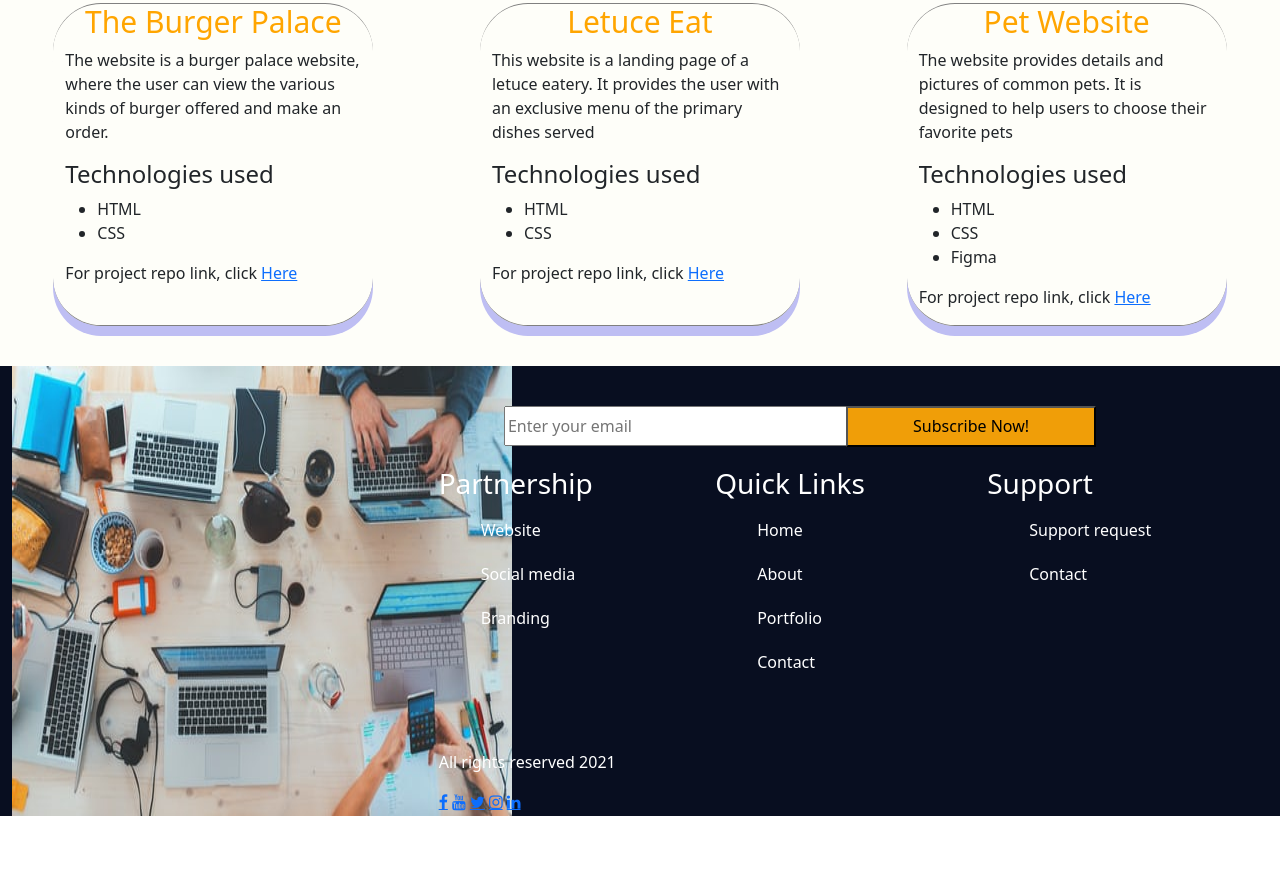
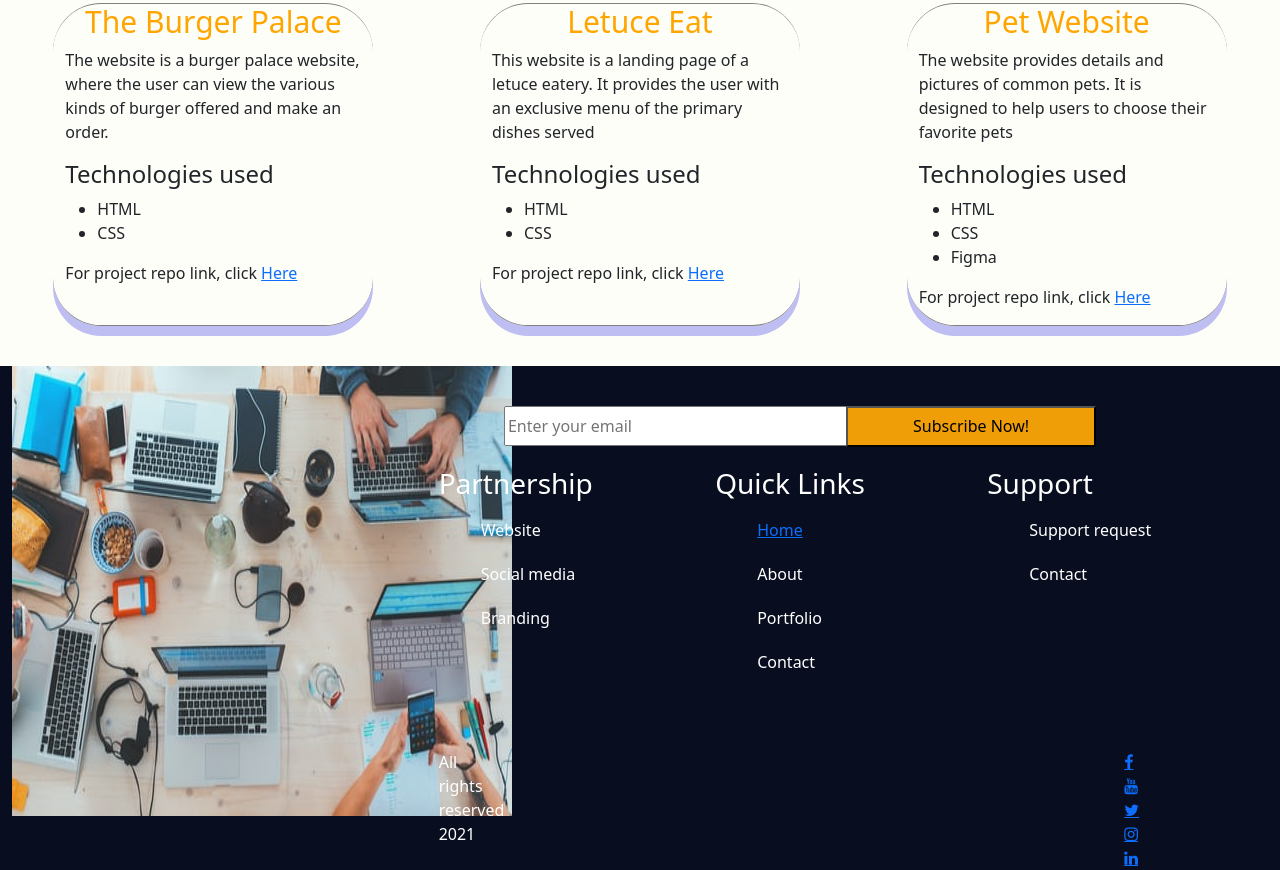
Before and after one commit to isaacwach/landing-page-portfolio, a plain HTML site: page index.html in a window 1280 px wide. Shown: the part 2156-3026 px from the top of the page. Before the commit the page ends 2972 px from the top, so only its background shows below. Drawn offline with nearby package versions, Linux system fonts and the light colour scheme.

Commit message:
moved social media icons to flex end

```diff
--- a/index.css
+++ b/index.css
@@ -163,6 +163,7 @@
 }
 .footer-bottom {
     margin-top: 50px;
+    display: flex;
 }
 footer {
     background-color: rgb(8, 14, 32);
@@ -185,3 +186,11 @@ footer img {
     height: 450px;
     width: 500px;
 }
+.social-links {
+    align-items: flex-end;
+    margin-left: 600px;
+}
+.social-links a{
+    justify-content: flex-end;
+    padding-left: 20px;
+}
--- a/index.html
+++ b/index.html
@@ -216,7 +216,7 @@
                     <div class="links">
                         <h3>Quick Links</h3>
                         <ul>
-                            <li><a>Home</a></li>
+                            <li><a href="">Home</a></li>
                             <li><a>About</a></li>
                             <li><a>Portfolio</a></li>
                             <li><a>Contact</a></li>
```
